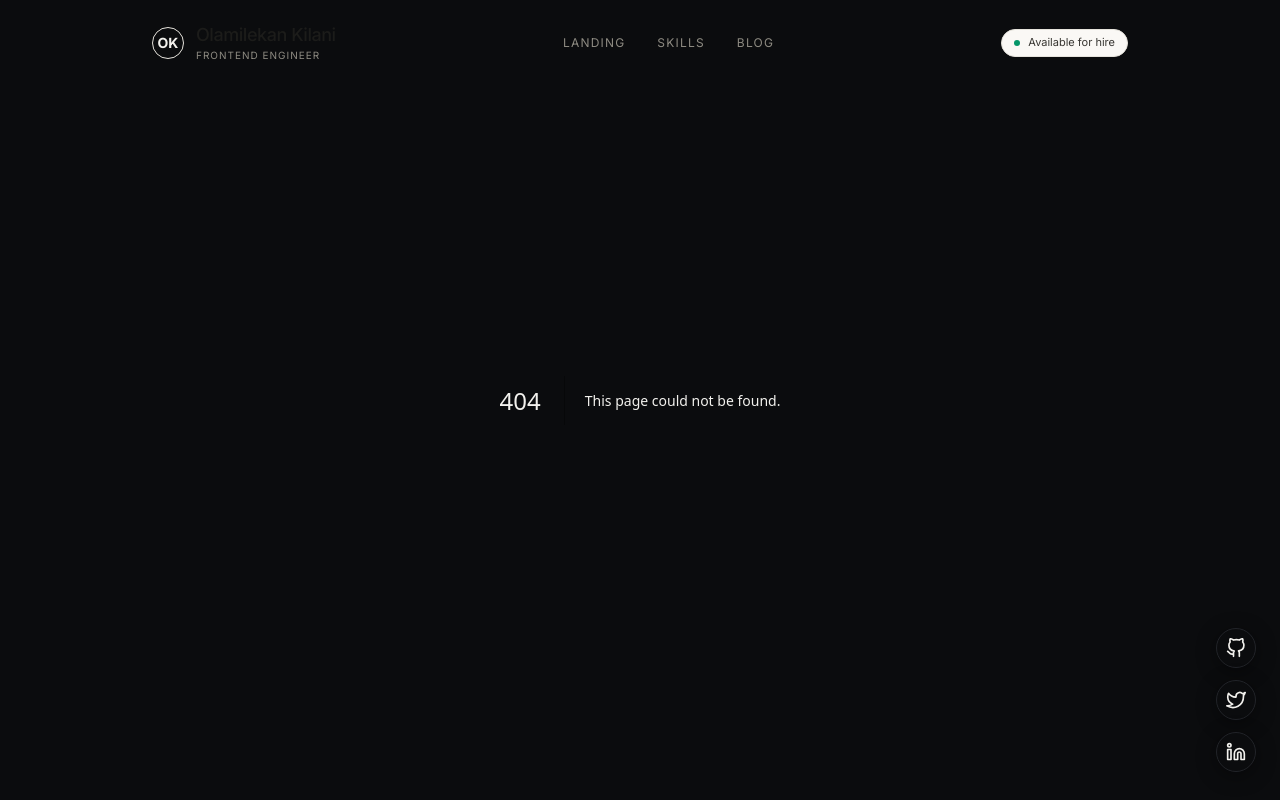
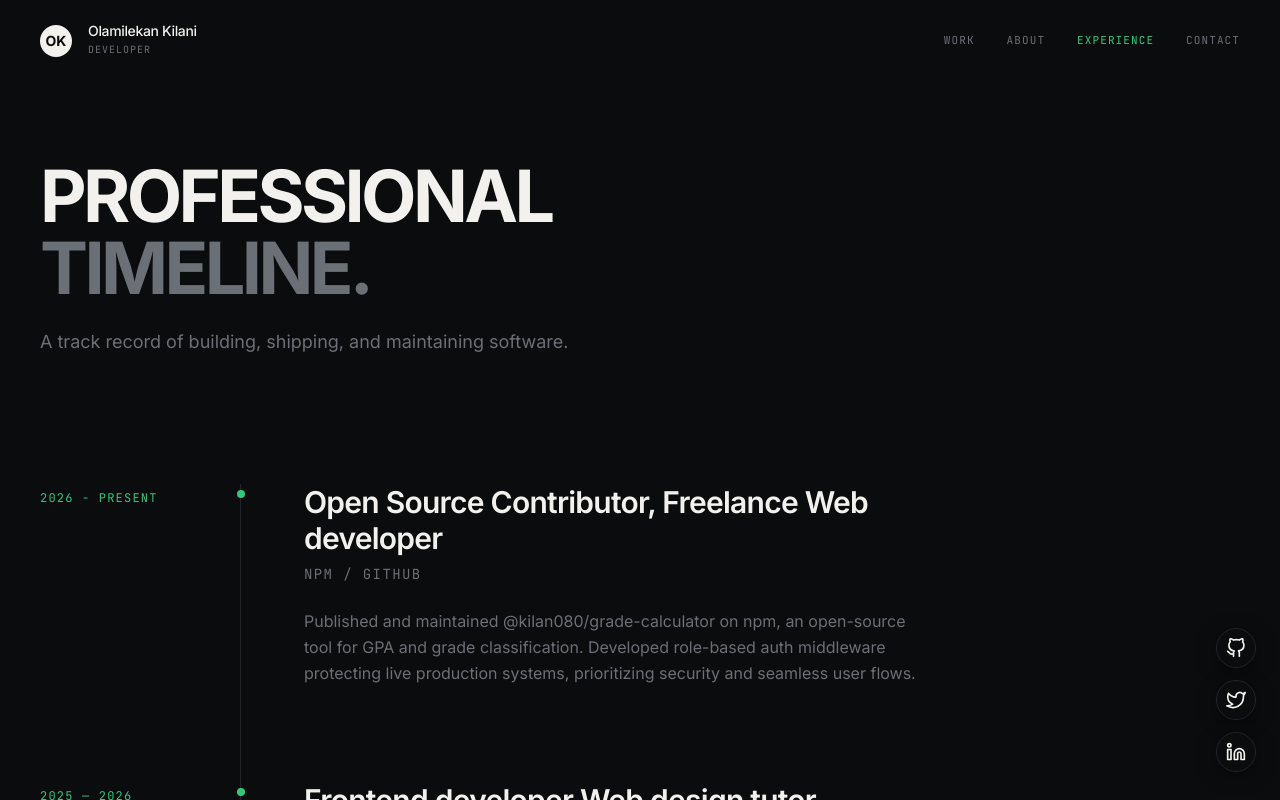
Before and after one commit to kilan080/portfolio, a Next.js app: page /experience in a window 1280 px wide. Before the commit this address had no page. Shown: the top 800 px of the page. Built offline with nearby package versions, Linux system fonts and the light colour scheme.

Commit message:
feat: add portfolio work, experience, and contact pages with navigation and footer components

```diff
--- a/src/app/components/Navbar.tsx
+++ b/src/app/components/Navbar.tsx
@@ -6,9 +6,10 @@ import { useState, useEffect } from "react";
 import { FiMenu, FiX } from "react-icons/fi";
 
 const navLinks = [
-  { name: "Landing", path: "/" },
-  { name: "Skills", path: "/skills" },
-  { name: "Blog", path: "/blog" },
+  { name: "Work", path: "/work" },
+  { name: "About", path: "/about" },
+  { name: "Experience", path: "/experience" },
+  { name: "Contact", path: "/contact" },
 ];
 
 export default function Navbar() {
@@ -32,22 +33,22 @@ export default function Navbar() {
     <header
       className={`fixed top-0 left-0 right-0 z-50 transition-all duration-300 ${
         scrolled
-          ? "bg-[#FAF8F5]/90 backdrop-blur-md border-b border-[#E6E3DC] py-4"
+          ? "bg-background/80 backdrop-blur-md border-b border-border py-4"
           : "bg-transparent py-6"
       }`}
     >
-      <div className="max-w-5xl mx-auto px-6 flex items-center justify-between">
+      <div className="max-w-[1400px] mx-auto px-6 sm:px-10 flex items-center justify-between">
         {/* Brand */}
-        <Link href="/" className="group flex items-center gap-3">
-          <div className="w-8 h-8 rounded-full border border-[#E6E3DC] flex items-center justify-center font-serif-heading font-bold text-sm group-hover:bg-[#1C1C1A] group-hover:border-[#1C1C1A] group-hover:text-[#FAF8F5] transition-colors">
+        <Link href="/" className="group flex items-center gap-4">
+          <div className="w-8 h-8 rounded-full bg-foreground text-background flex items-center justify-center font-sans font-bold text-sm transition-transform group-hover:scale-105">
             OK
           </div>
           <div className="flex flex-col">
-            <span className="font-serif-heading font-medium text-lg tracking-tight leading-tight text-[#1C1C1A]">
+            <span className="font-sans font-medium text-sm tracking-tight leading-none text-foreground">
               Olamilekan Kilani
             </span>
-            <span className="text-[10px] font-mono-accent text-[#8E8B82] uppercase tracking-widest">
-              Frontend Engineer
+            <span className="text-[10px] font-mono text-muted uppercase tracking-widest mt-1">
+              Developer
             </span>
           </div>
         </Link>
@@ -55,65 +56,46 @@ export default function Navbar() {
         {/* Desktop Nav Links */}
         <nav className="hidden md:flex items-center gap-8">
           {navLinks.map((link) => {
-            const isActive =
-              link.path === "/"
-                ? pathname === "/"
-                : pathname.startsWith(link.path);
+            const isActive = pathname.startsWith(link.path);
 
             return (
               <Link
                 key={link.path}
                 href={link.path}
-                className={`text-xs font-mono-accent uppercase tracking-widest transition-colors relative py-1 ${
+                className={`text-[11px] font-mono uppercase tracking-widest transition-colors relative py-1 ${
                   isActive
-                    ? "text-[#1C1C1A] font-semibold"
-                    : "text-[#8E8B82] hover:text-[#1C1C1A]"
+                    ? "text-accent"
+                    : "text-muted hover:text-foreground"
                 }`}
               >
                 {link.name}
-                {isActive && (
-                  <span className="absolute bottom-0 left-0 right-0 h-[1.5px] bg-[#8E8B82]" />
-                )}
               </Link>
             );
           })}
         </nav>
 
-        {/* Availability Badge & Mobile Toggle */}
-        <div className="flex items-center gap-4">
-          <div className="hidden sm:inline-flex items-center gap-2 px-3 py-1 border border-[#E6E3DC] bg-[#FAF8F5] rounded-full text-[11px] font-mono-accent text-[#383632]">
-            <span className="w-1.5 h-1.5 rounded-full bg-emerald-600 animate-pulse" />
-            <span>Available for hire</span>
-          </div>
-
+        {/* Mobile Toggle */}
         <button
           onClick={() => setMobileMenuOpen(!mobileMenuOpen)}
-            className="md:hidden p-2 text-[#1C1C1A] hover:text-[#8E8B82]"
+          className="md:hidden p-2 text-foreground hover:text-accent transition-colors"
           aria-label="Toggle Navigation"
         >
           {mobileMenuOpen ? <FiX size={20} /> : <FiMenu size={20} />}
         </button>
       </div>
-      </div>
 
-      {/* Mobile Drawer */}
+      {/* Mobile Menu */}
       {mobileMenuOpen && (
-        <div className="md:hidden bg-[#FAF8F5] border-b border-[#E6E3DC] px-6 py-6 flex flex-col gap-4 animate-in fade-in slide-in-from-top-4 duration-200">
+        <div className="md:hidden absolute top-full left-0 w-full bg-background border-b border-border px-6 py-6 flex flex-col gap-6 animate-in fade-in slide-in-from-top-4 duration-300">
           {navLinks.map((link) => {
-            const isActive =
-              link.path === "/"
-                ? pathname === "/"
-                : pathname.startsWith(link.path);
-
+            const isActive = pathname.startsWith(link.path);
             return (
               <Link
                 key={link.path}
                 href={link.path}
                 onClick={() => setMobileMenuOpen(false)}
-                className={`text-sm font-mono-accent uppercase tracking-widest py-2 ${
-                  isActive
-                    ? "text-[#1C1C1A] font-bold"
-                    : "text-[#8E8B82]"
+                className={`text-2xl font-sans font-semibold tracking-tight ${
+                  isActive ? "text-accent" : "text-foreground"
                 }`}
               >
                 {link.name}
--- /dev/null
+++ b/src/app/experience/page.tsx
@@ -0,0 +1,146 @@
+"use client";
+
+import { useEffect, useRef } from "react";
+import gsap from "gsap";
+import { ScrollTrigger } from "gsap/ScrollTrigger";
+
+const experiences = [
+  {
+    year: "2026 - PRESENT",
+    role: "Open Source Contributor, Freelance Web developer",
+    company: "npm / GitHub",
+    description:
+      "Published and maintained @kilan080/grade-calculator on npm, an open-source tool for GPA and grade classification. Developed role-based auth middleware protecting live production systems, prioritizing security and seamless user flows.",
+  },
+  {
+    year: "2025 — 2026",
+    role: "Frontend developer Web design tutor",
+    company: "Topibro Technologies, Lagos",
+    description:
+      "Architected and deployed responsive and user friendly web applications for various clients. Re-built the comapny's web application and customer support systems to be more user friendly, and also help in training students and working class people on the use of the web application and other digital tools.",
+  },
+  {
+    year: "2024 — 2025",
+    role: "Frontend Web Developer",
+    company: "Personal & Academic Projects",
+    description:
+      "Transitioned from foundational web concepts to advanced React/Next.js architectures. Built dynamic, state-heavy interfaces using Tailwind CSS and GSAP for fluid, performant user interactions.",
+  },
+];
+
+export default function ExperiencePage() {
+  const containerRef = useRef<HTMLDivElement>(null);
+
+  useEffect(() => {
+    gsap.registerPlugin(ScrollTrigger);
+
+    if (!containerRef.current) return;
+
+    const ctx = gsap.context(() => {
+      // Header animation
+      gsap.fromTo(
+        ".page-header",
+        { opacity: 0, y: 30 },
+        { opacity: 1, y: 0, duration: 0.8, ease: "power3.out" },
+      );
+
+      // Timeline reveal
+      gsap.fromTo(
+        ".timeline-line",
+        { scaleY: 0 },
+        {
+          scaleY: 1,
+          duration: 1.5,
+          ease: "power3.inOut",
+          transformOrigin: "top center",
+          scrollTrigger: {
+            trigger: ".timeline-container",
+            start: "top 70%",
+            once: true,
+          },
+        },
+      );
+
+      // Items stagger
+      const items = gsap.utils.toArray<HTMLElement>(".experience-item");
+      items.forEach((item) => {
+        gsap.fromTo(
+          item,
+          { opacity: 0, x: -20 },
+          {
+            opacity: 1,
+            x: 0,
+            duration: 0.8,
+            ease: "power2.out",
+            scrollTrigger: {
+              trigger: item,
+              start: "top 85%",
+              once: true,
+            },
+          },
+        );
+      });
+    }, containerRef);
+
+    return () => ctx.revert();
+  }, []);
+
+  return (
+    <div
+      ref={containerRef}
+      className="w-full px-6 sm:px-10 max-w-[1400px] mx-auto pt-40 pb-32 min-h-screen"
+    >
+      <div className="page-header mb-32 max-w-2xl">
+        <h1 className="font-sans font-bold text-5xl sm:text-7xl tracking-tighter mb-6 text-foreground">
+          PROFESSIONAL <br className="hidden sm:block" />
+          <span className="text-muted">TIMELINE.</span>
+        </h1>
+        <p className="text-lg text-muted">
+          A track record of building, shipping, and maintaining software.
+        </p>
+      </div>
+
+      <div className="timeline-container relative max-w-4xl">
+        {/* Vertical Line */}
+        <div className="timeline-line absolute left-0 top-0 bottom-0 w-px bg-border sm:left-[200px]" />
+
+        <div className="flex flex-col gap-20 sm:gap-24">
+          {experiences.map((exp, idx) => (
+            <div
+              key={idx}
+              className="experience-item relative flex flex-col sm:flex-row sm:gap-16"
+            >
+              {/* Year marker */}
+              <div className="sm:w-[200px] shrink-0 mb-4 sm:mb-0 relative">
+                {/* Node on the line (visible on sm+) */}
+                <div className="hidden sm:block absolute right-[-4.5px] top-1.5 w-2 h-2 rounded-full bg-accent" />
+                <span className="text-xs font-mono text-accent uppercase tracking-widest">
+                  {exp.year}
+                </span>
+              </div>
+
+              {/* Content */}
+              <div className="flex-1 flex flex-col gap-4 pl-4 sm:pl-0 border-l border-border sm:border-none relative">
+                {/* Node on the line (visible on mobile) */}
+                <div className="sm:hidden absolute left-[-4.5px] top-1.5 w-2 h-2 rounded-full bg-accent" />
+
+                <div>
+                  <h3 className="font-sans font-semibold text-2xl sm:text-3xl tracking-tight text-foreground">
+                    {exp.role}
+                  </h3>
+                  <span className="text-sm font-mono text-muted uppercase tracking-widest mt-2 block">
+                    {exp.company}
+                  </span>
+                </div>
+
+                <p className="text-base text-muted leading-relaxed max-w-prose mt-2">
+                  {exp.description}
+                </p>
+              </div>
+            </div>
+          ))}
+        </div>
+      </div>
+    </div>
+  );
+}
```
Lines whose indentation alone changed are shown as unchanged.
